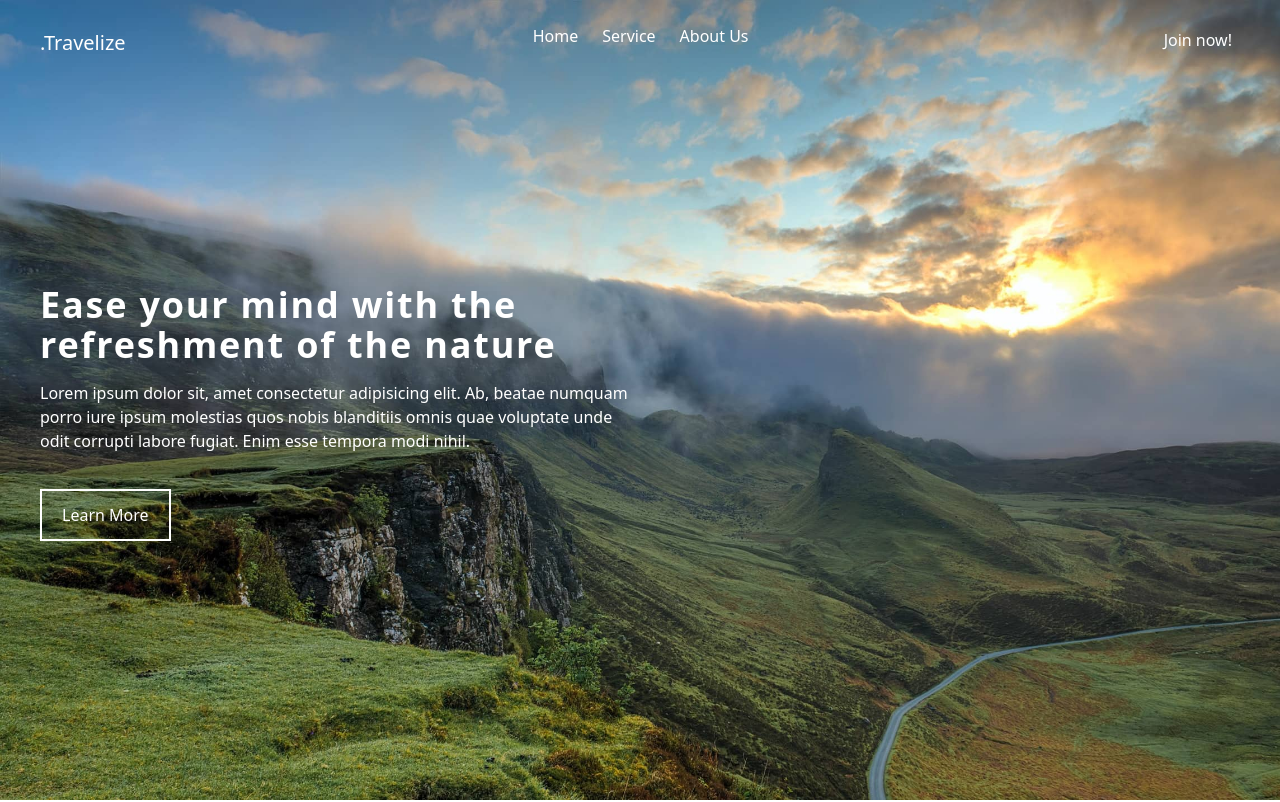
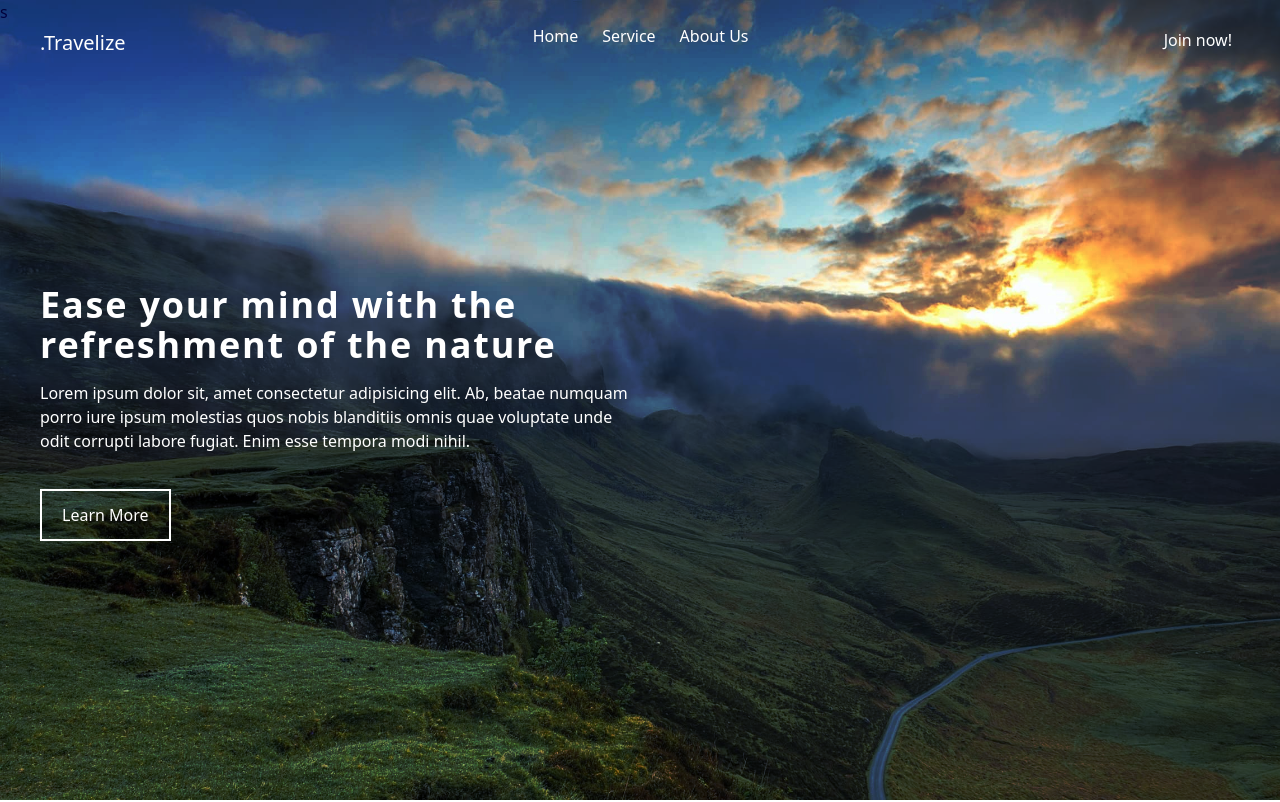
Before and after one commit to syehan269/travelize, a plain HTML site: page index.html in a window 1280 px wide. Shown: the top 802 px of the page. Drawn offline with Linux system fonts and the light colour scheme.

Commit message:
add overlay to the hero section

```diff
--- a/index.html
+++ b/index.html
@@ -12,7 +12,8 @@
 <body>
     <section id="hero-section"
         class="h-screen bg-hero-img bg-cover backdrop-brightness-50 bg-white-1/2 bg-no-repeat px-5 xl:px-10 pt-5 pb-10 mx-auto flex flex-col items-center xl:items-start align-middle">
-        <nav class="bg-transparent w-full text-white">
+        <div class="absolute top-0 left-0 w-full h-full bg-gray-700 mix-blend-overlay">s</div>
+        <nav class="bg-transparent w-full text-white z-10">
             <div class="flex justify-between items-center">
                 <a class="text-white font-medium text-xl cursor-pointer">.Travelize</a>
                 <div class="hidden md:block">
@@ -37,7 +38,7 @@
                 </button>
             </div>
         </nav>
-        <div class="flex flex-col items-center xl:items-start w-4/5 xl:w-1/2 my-auto mx-auto xl:mx-0">
+        <div class="flex flex-col items-center z-10 xl:items-start w-4/5 xl:w-1/2 my-auto mx-auto xl:mx-0">
             <h3 class="text-2xl xl:text-4xl font-bold text-white text-center xl:text-left tracking-wider">
                 Ease your mind with the refreshment of the nature
             </h3>
```
Also changed, not shown: dist/main.css.
